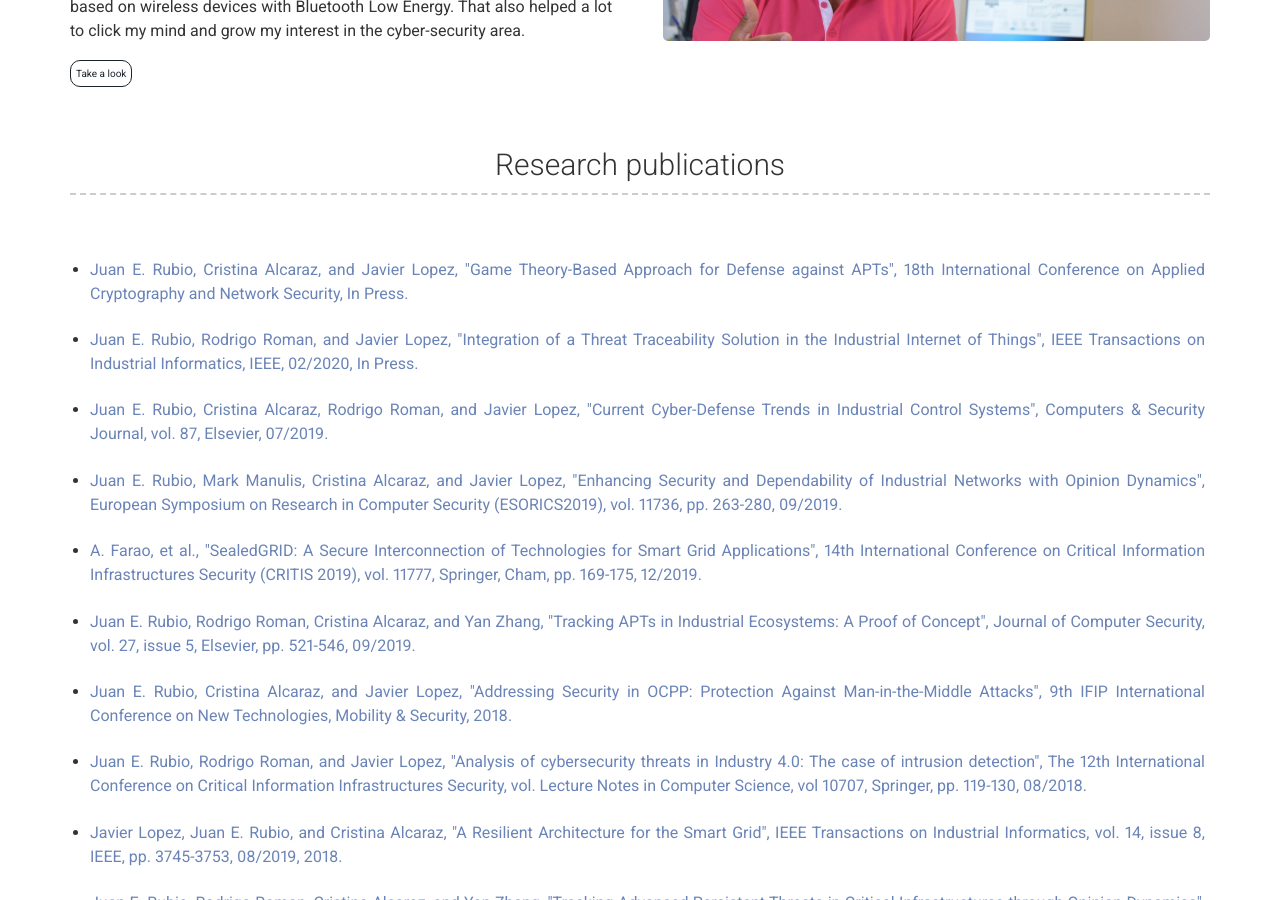
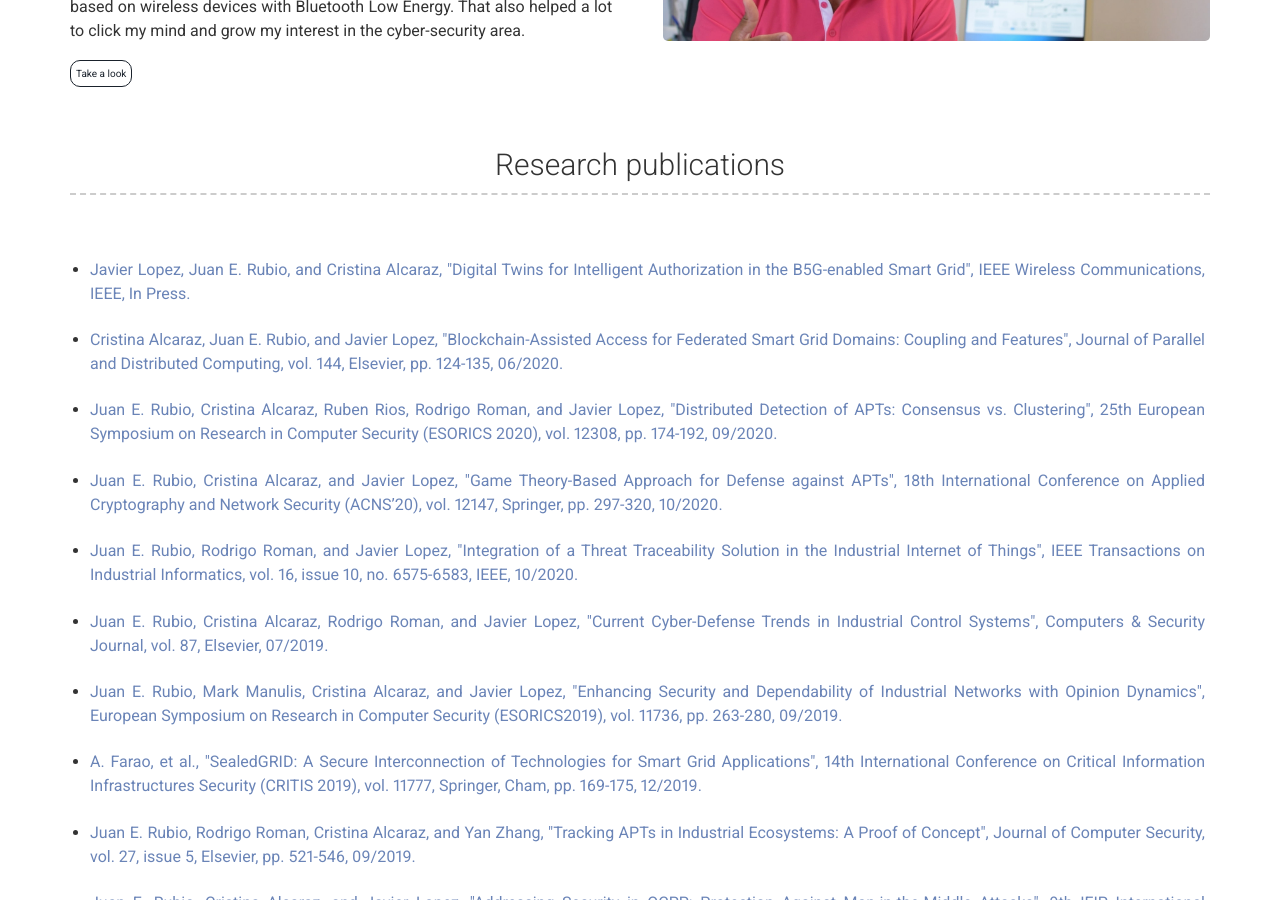
Before and after one commit to jercobyte/jercobyte.github.io, a Jekyll site: the page built from index.md, in a window 1280 px wide and 900 px high, scrolled down 2178 px. Built offline with Jekyll 4.4.1, drawn with Linux system fonts in a browser that asks for light colours; nearby versions of some CDN libraries; a style sheet for code colours, icons or effects is not loaded; some of the changed text lies outside the part shown.

Commit message:
December 2020 update

```diff
--- a/_config.yml
+++ b/_config.yml
@@ -19,7 +19,7 @@ github_username:  jercobyte
 #facebook_username: jekyll
 #flickr_username: jekyll
 instagram_username: jercobyte
-#linkedin_username: jekyll
+linkedin_username: jercobyte
 #xing_username: jekyll
 #pinterest_username: jekyll
 #youtube_username: jekyll
--- a/_data/papers.yml
+++ b/_data/papers.yml
@@ -42,8 +42,17 @@
     Computers & Security Journal, vol. 87, Elsevier, 07/2019.
   url: https://www.nics.uma.es/biblio/citekey/rub2019cose
 - title: Juan E. Rubio, Rodrigo Roman, and Javier Lopez, "Integration of a Threat Traceability Solution in the Industrial Internet of Things",
-    IEEE Transactions on Industrial Informatics, IEEE, 02/2020, In Press.
+    IEEE Transactions on Industrial Informatics, vol. 16, issue 10, no. 6575-6583, IEEE, 10/2020.
   url: https://www.nics.uma.es/biblio/citekey/rubio2020iiot
 - title: Juan E. Rubio, Cristina Alcaraz, and Javier Lopez, "Game Theory-Based Approach for Defense against APTs",
-    18th International Conference on Applied Cryptography and Network Security, In Press.
+    18th International Conference on Applied Cryptography and Network Security (ACNS’20), vol. 12147, Springer, pp. 297-320, 10/2020.
   url: https://www.nics.uma.es/biblio/citekey/1840
+- title: "Juan E. Rubio, Cristina Alcaraz, Ruben Rios, Rodrigo Roman, and Javier Lopez, \"Distributed Detection of APTs: Consensus vs. Clustering\",
+    25th European Symposium on Research in Computer Security (ESORICS 2020), vol. 12308, pp. 174-192, 09/2020."
+  url: https://www.nics.uma.es/biblio/citekey/1846
+- title: "Cristina Alcaraz, Juan E. Rubio, and Javier Lopez, \"Blockchain-Assisted Access for Federated Smart Grid Domains: Coupling and Features\",
+    Journal of Parallel and Distributed Computing, vol. 144, Elsevier, pp. 124-135, 06/2020."
+  url: https://www.nics.uma.es/biblio/citekey/alcaraz2020a
+- title: Javier Lopez, Juan E. Rubio, and Cristina Alcaraz, "Digital Twins for Intelligent Authorization in the B5G-enabled Smart Grid",
+    IEEE Wireless Communications, IEEE, In Press.
+  url: "https://www.nics.uma.es/biblio/citekey/lopez2020"
--- a/_includes/footer.html
+++ b/_includes/footer.html
@@ -3,7 +3,7 @@
     <!-- {{ site.name | escape }} - -->
     <!-- <a href="mailto:{{ site.email }}" target="_blank">{{ site.email | escape }}</a> -->
     {%- if site.footer_show_references -%}
-      Juan Enrique Rubio - Last update: March, 2020
+      Juan Enrique Rubio - Last update: December, 2020
     {%- endif -%}
     <br>
     <!-- Place this tag where you want the button to render. -->
```
